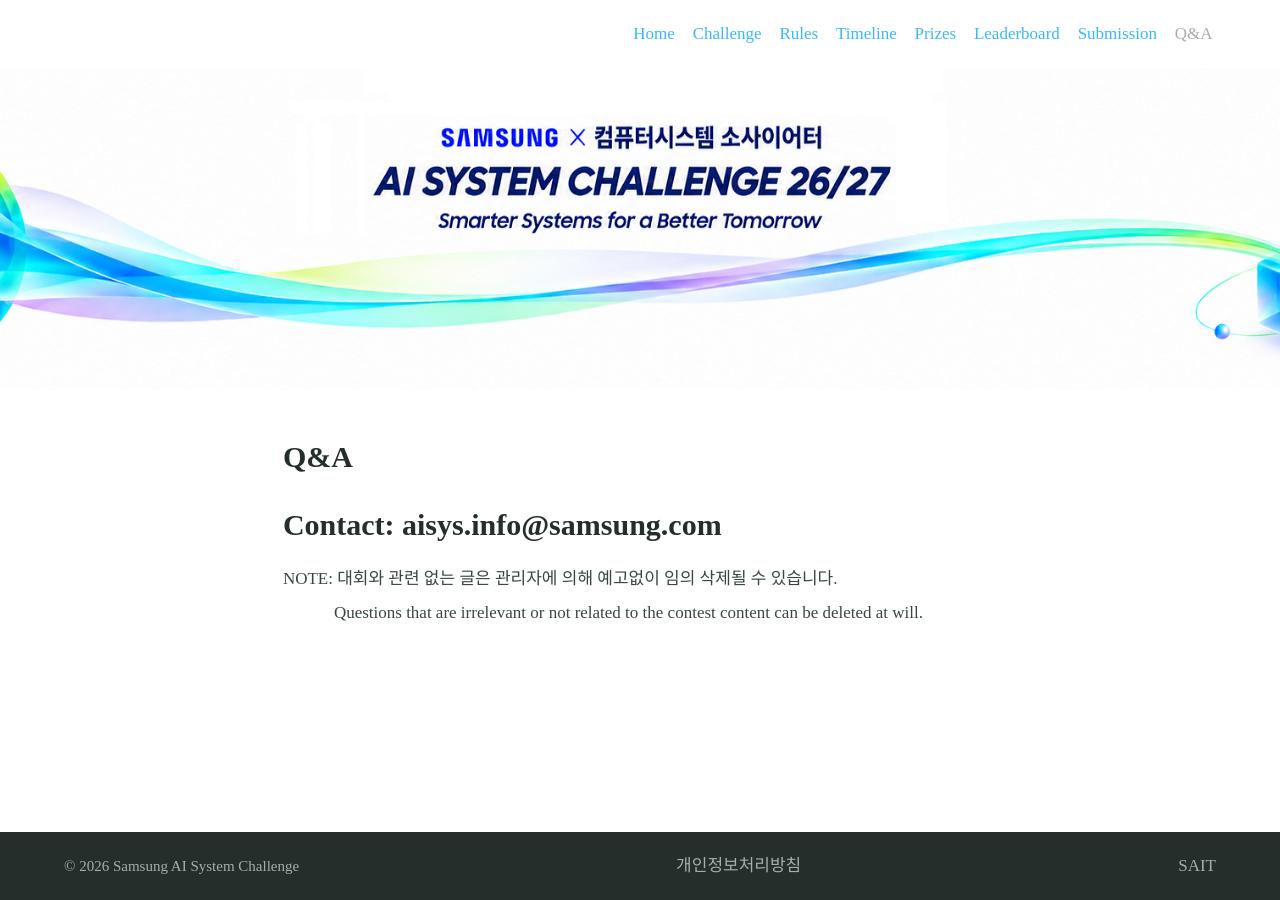
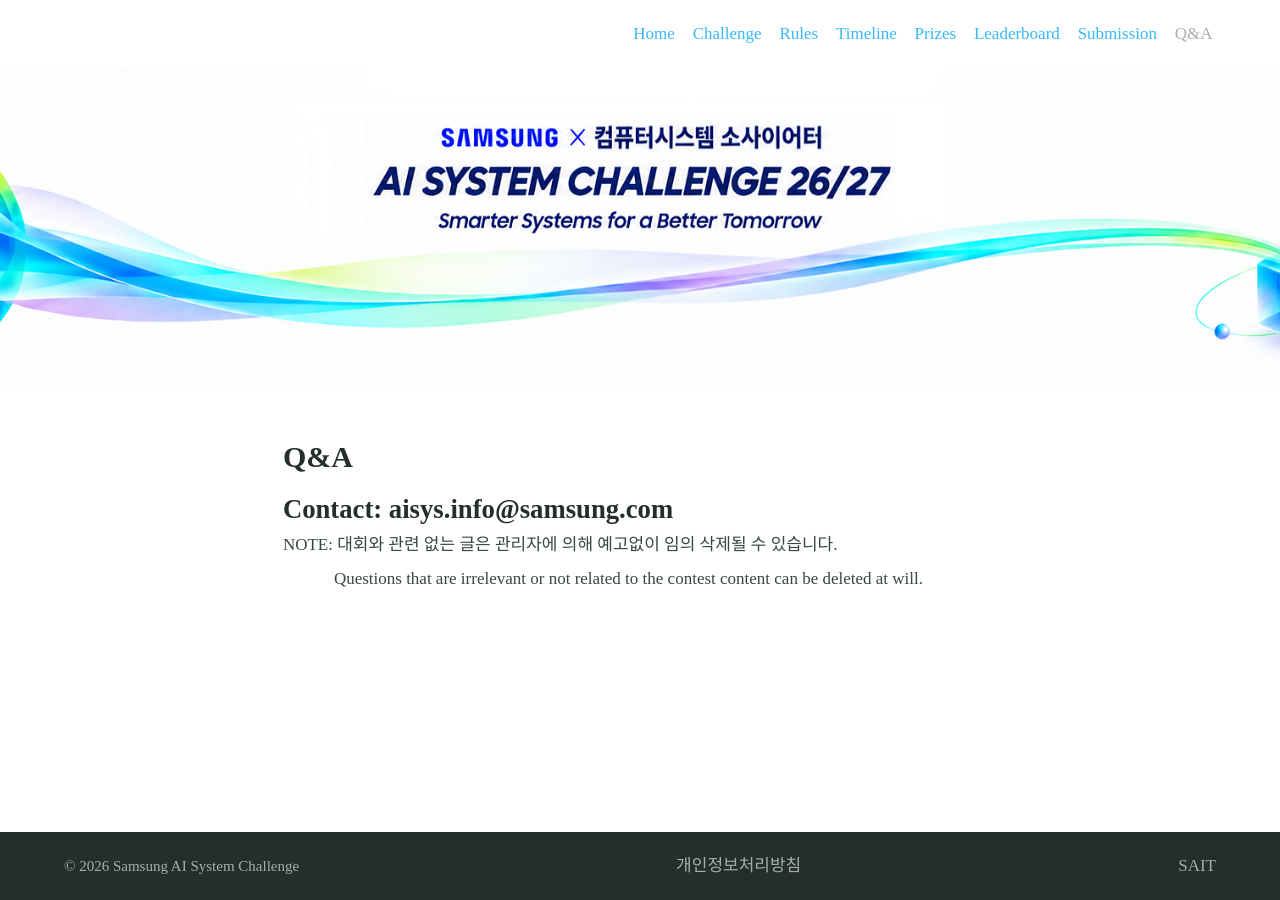
Before and after one commit to AISystemChallenge/AISystemChallenge.github.io, a Jekyll site: the page built from qna.md, in a window 1280 px wide. Built offline with Jekyll 4.4.1, drawn with Linux system fonts in a browser that asks for light colours; some web fonts are replaced; comment, search, counter and statistics services are not loaded; our own code applies the rules of GitHub Pages for plain Markdown files.

Commit message:
Update qna.md

```diff
--- a/qna.md
+++ b/qna.md
@@ -7,7 +7,7 @@ excerpt:
 ---
 ### Q&A
 
-### Contact: aisys.info@samsung.com <br>
+#### Contact: aisys.info@samsung.com <br>
 NOTE: 대회와 관련 없는 글은 관리자에 의해 예고없이 임의 삭제될 수 있습니다.
 &emsp;&ensp;&emsp;&ensp;Questions that are irrelevant or not related to the contest content can be deleted at will. <br>
 
```
